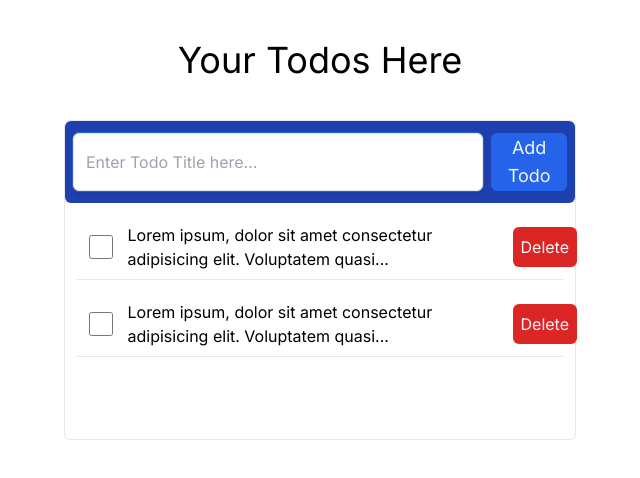
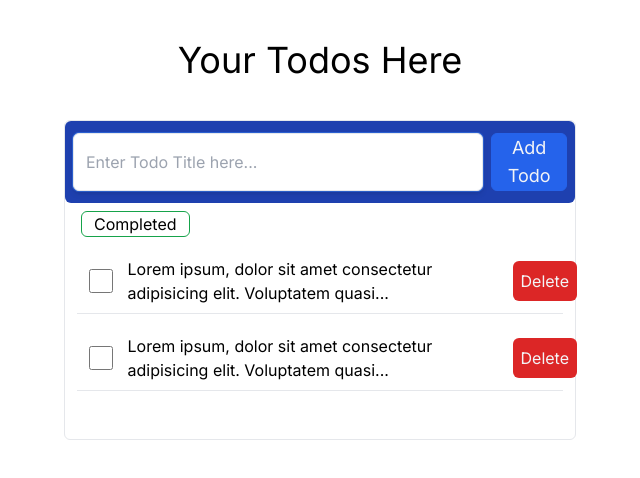
Before and after one commit to AtifAhmedShaikh/nextjs-typescript-codingflow, a Next.js app: page /user-todos in a window 1280 px wide. Shown: the top 478 px of the page, without its empty margins (320-960 px from the left). Built offline with nearby package versions, Linux system fonts and the light colour scheme.

Commit message:
Add completd filter button

```diff
--- a/src/app/user-todos/page.tsx
+++ b/src/app/user-todos/page.tsx
@@ -15,6 +15,9 @@ const UserTodos = () => {
             Add Todo
           </button>
         </div>
+        <button className="hover:bg-green-600 rounded-md border-green-600 border px-3 ml-4 hover:text-gray-100 mt-2">
+          Completed
+        </button>
         <div className="w-100 px-3 mt-5">
           <TodoItem />
           <TodoItem />
```
